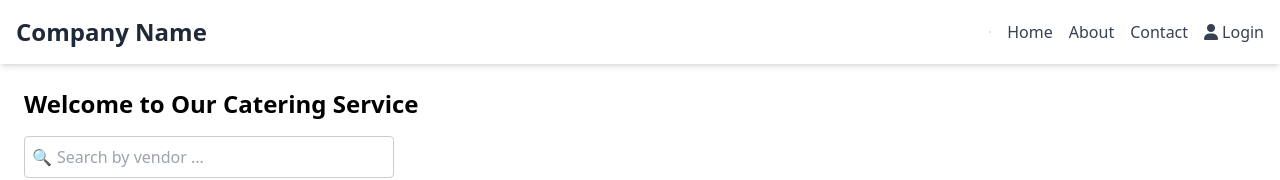
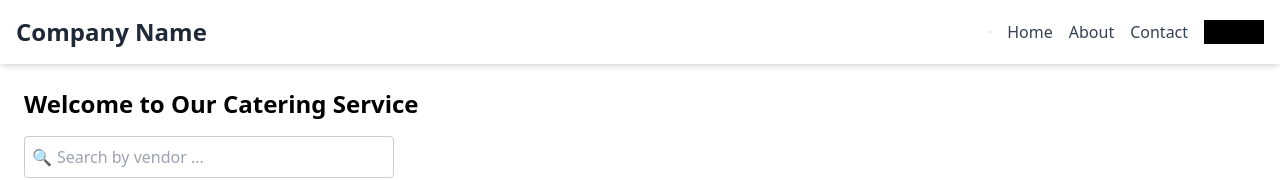
Before and after one commit to webhostdevs/BookMyCater, a React (Vite) app: page / in a window 1280 px wide. Shown: the top 180 px of the page. Built offline with nearby package versions, Linux system fonts and the light colour scheme; no server answers.

Commit message:
Update Navbar.jsx

```diff
--- a/src/components/Navbar.jsx
+++ b/src/components/Navbar.jsx
@@ -71,7 +71,7 @@ function Navbar({ searchTerm, setSearchTerm, toggleAuthForm, isLoggedIn, setLogg
         ) : (
           <button
             onClick={toggleAuthForm}
-            className="flex items-center text-gray-700 hover:text-black transition"
+            className="flex items-center bg-black text-white-200 hover:text-white transition"
           >
             <i className="fas fa-user mr-1"></i> Login
           </button>
```
